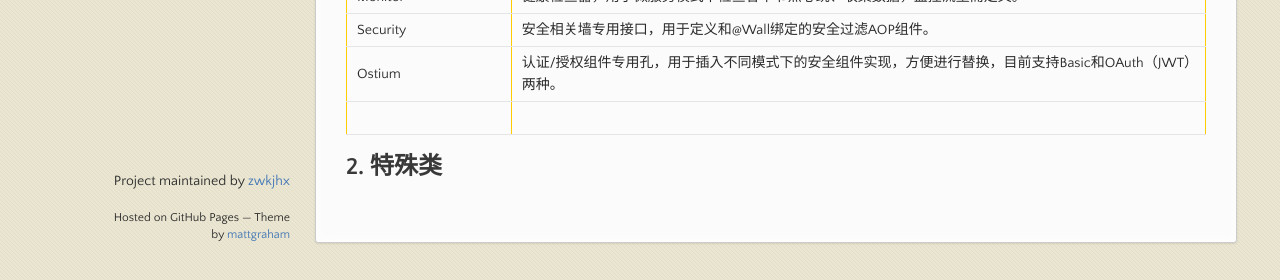
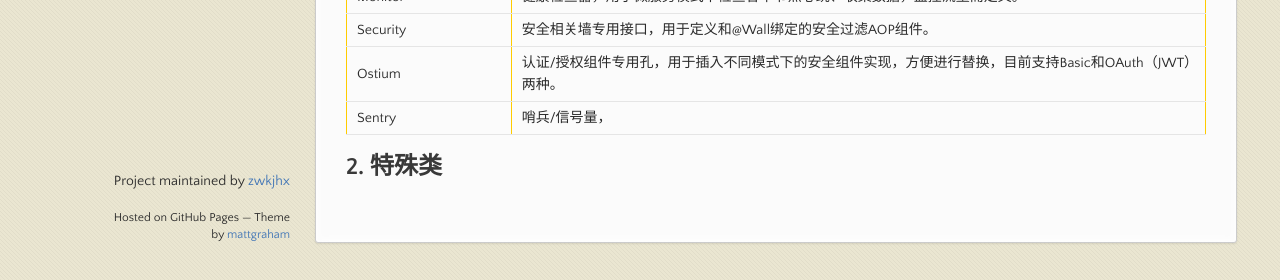
Before and after one commit to zwkjhx/ox-doc, a Jekyll site: the page built from specification/1-zerogui-fan/spc-004-zeronei-bu-zu-jian-shuo-ming.md, in a window 1280 px wide and 1214 px high. Shown: the part 931-1211 px from the top of the window. Built offline with Jekyll 4.4.1, drawn with Linux system fonts in a browser that asks for light colours; our own code applies the rules of GitHub Pages for plain Markdown files.

Commit message:
Updates specification/1-zerogui-fan/spc-004-zeronei-bu-zu-jian-shuo-ming.md
Auto commit by GitBook Editor

```diff
--- a/specification/1-zerogui-fan/spc-004-zeronei-bu-zu-jian-shuo-ming.md
+++ b/specification/1-zerogui-fan/spc-004-zeronei-bu-zu-jian-shuo-ming.md
@@ -20,6 +20,6 @@ Zero框架中使用了很多后缀命名法用于定义不同的组件，本文
 | Monitor | 健康检查器，用于微服务模式下检查各个节点心跳、收集数据，监控流量而定义。 |
 | Security | 安全相关墙专用接口，用于定义和@Wall绑定的安全过滤AOP组件。 |
 | Ostium | 认证/授权组件专用孔，用于插入不同模式下的安全组件实现，方便进行替换，目前支持Basic和OAuth（JWT）两种。 |
-|  |  |
+| Sentry | 哨兵/信号量， |
 
 ## 2. 特殊类
```
